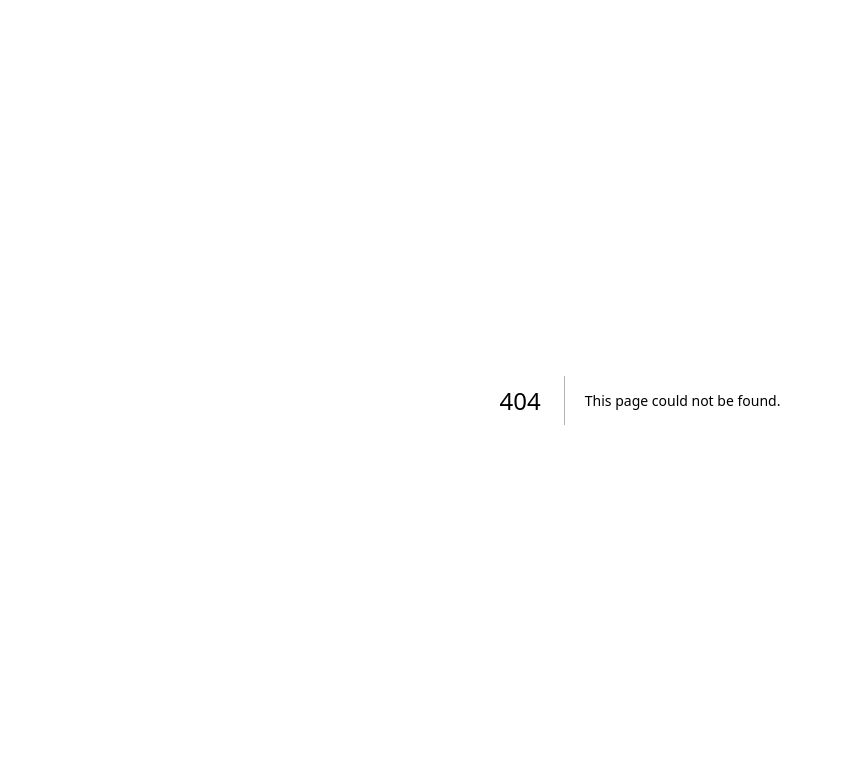
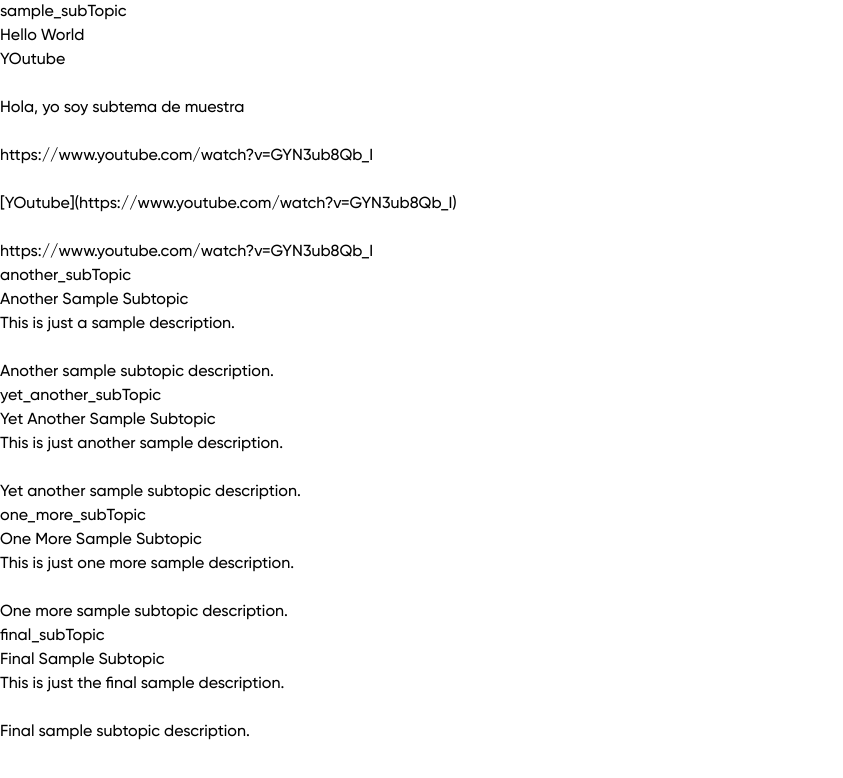
Before and after one commit to iot-lab-kiit/intern-fair, a Next.js app in the folder client/: page /courses/1 in a window 1280 px wide. Before the commit this address had no page. Shown: the top 778 px of the page, without its empty margins (0-843 px from the left). Built offline with nearby package versions, Linux system fonts and the light colour scheme.

Commit message:
Added the courses

```diff
--- a/client/package.json
+++ b/client/package.json
@@ -27,7 +27,9 @@
     "react": "^18",
     "react-dom": "^18",
     "react-hot-toast": "^2.4.1",
+    "react-html-parser": "^2.0.2",
     "react-icons": "^5.0.1",
+    "react-markdown": "^9.0.1",
     "react-youtube": "^10.1.0",
     "sharp": "^0.33.3",
     "swiper": "^11.0.7",
--- /dev/null
+++ b/client/src/app/courses/[courseName]/page.jsx
@@ -0,0 +1,79 @@
+"use client";
+
+import ReactMarkdown from "react-markdown";
+import ReactHtmlParser, {processNodes, convertNodeToElement, htmlparser2} from "react-html-parser";
+
+const page = () => {
+    const data = [
+        {
+            id: "bd3ff3c4-c965-4af7-921d-f89ed5c4fb97",
+            user_created: "7253dfa5-8039-4eda-b6c5-a3e2666bea3f",
+            date_created: "2024-03-26T09:50:38.912Z",
+            user_updated: "7253dfa5-8039-4eda-b6c5-a3e2666bea3f",
+            date_updated: "2024-05-14T20:36:21.693Z",
+            name: "sample_subTopic",
+            description:
+                "<p>Hola, yo soy subtema de muestra</p>\n<p>&nbsp;</p>\n<p>https://www.youtube.com/watch?v=GYN3ub8Qb_I</p>\n<p>&nbsp;</p>\n<p>[YOutube](https://www.youtube.com/watch?v=GYN3ub8Qb_I)</p>\n<p>&nbsp;</p>\n<p>https://www.youtube.com/watch?v=GYN3ub8Qb_I</p>",
+            topicID: "ca31de52-8d5e-4b7f-b68e-b898c7241381",
+            MD: "# Hello World\n\n[YOutube](https://www.youtube.com/watch?v=GYN3ub8Qb_I)",
+        },
+        {
+            id: "2f7a4b6d-2b56-483f-bb6d-aa4ed08a256c",
+            user_created: "7253dfa5-8039-4eda-b6c5-a3e2666bea3f",
+            date_created: "2024-03-27T11:25:17.512Z",
+            user_updated: "7253dfa5-8039-4eda-b6c5-a3e2666bea3f",
+            date_updated: "2024-05-13T18:42:09.258Z",
+            name: "another_subTopic",
+            description: "<p>Another sample subtopic description.</p>",
+            topicID: "ca31de52-8d5e-4b7f-b68e-b898c7241381",
+            MD: "# Another Sample Subtopic\n\nThis is just a sample description.",
+        },
+        {
+            id: "8c896f6e-53b8-42db-a267-4e6497df7b0d",
+            user_created: "7253dfa5-8039-4eda-b6c5-a3e2666bea3f",
+            date_created: "2024-03-28T14:03:52.721Z",
+            user_updated: "7253dfa5-8039-4eda-b6c5-a3e2666bea3f",
+            date_updated: "2024-05-12T14:20:33.444Z",
+            name: "yet_another_subTopic",
+            description: "<p>Yet another sample subtopic description.</p>",
+            topicID: "ca31de52-8d5e-4b7f-b68e-b898c7241381",
+            MD: "# Yet Another Sample Subtopic\n\nThis is just another sample description.",
+        },
+        {
+            id: "4a0e91be-7a06-4d2d-847b-dc4655ac3a20",
+            user_created: "7253dfa5-8039-4eda-b6c5-a3e2666bea3f",
+            date_created: "2024-03-29T16:40:41.025Z",
+            user_updated: "7253dfa5-8039-4eda-b6c5-a3e2666bea3f",
+            date_updated: "2024-05-11T09:15:27.937Z",
+            name: "one_more_subTopic",
+            description: "<p>One more sample subtopic description.</p>",
+            topicID: "ca31de52-8d5e-4b7f-b68e-b898c7241381",
+            MD: "# One More Sample Subtopic\n\nThis is just one more sample description.",
+        },
+        {
+            id: "6a4f75d1-35e0-44c5-a159-44937dcb6487",
+            user_created: "7253dfa5-8039-4eda-b6c5-a3e2666bea3f",
+            date_created: "2024-03-30T18:55:32.819Z",
+            user_updated: "7253dfa5-8039-4eda-b6c5-a3e2666bea3f",
+            date_updated: "2024-05-10T06:30:17.619Z",
+            name: "final_subTopic",
+            description: "<p>Final sample subtopic description.</p>",
+            topicID: "ca31de52-8d5e-4b7f-b68e-b898c7241381",
+            MD: "# Final Sample Subtopic\n\nThis is just the final sample description.",
+        },
+    ];
+    return (
+        <>
+            {data.map((item) => (
+                <div key={item.id}>
+                    <h1>{item.name}</h1>
+                    <ReactMarkdown>{item.MD}</ReactMarkdown>
+                    <br />
+                    <div>{ReactHtmlParser(item.description)}</div>
+                </div>
+            ))}
+        </>
+    );
+};
+
+export default page;
--- a/client/src/components/courses/Dropdown/Dropdown.jsx
+++ b/client/src/components/courses/Dropdown/Dropdown.jsx
@@ -44,7 +44,7 @@ const Dropdown = ({ title, links }) => {
         >
           {links.map((link, index) => (
             <Link
-              href={link.url}
+              href={"/courses" + link.url}
               className="border-b border-[#081245] w-full h-16 flex items-center justify-between"
             >
               <div key={index} className="w-full h-16 ">
```
Also changed, not shown: client/.eslintrc.json (deleted), 1 other file (tests, documents, lock files or other folders).
